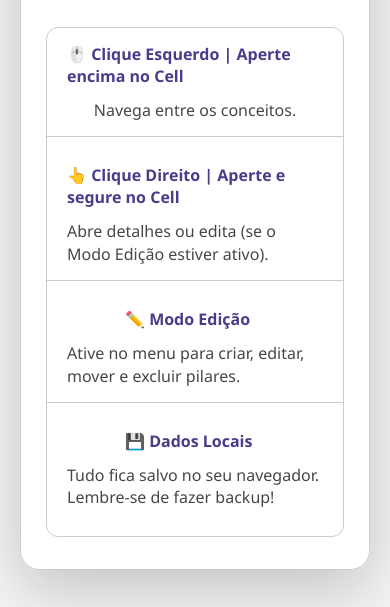
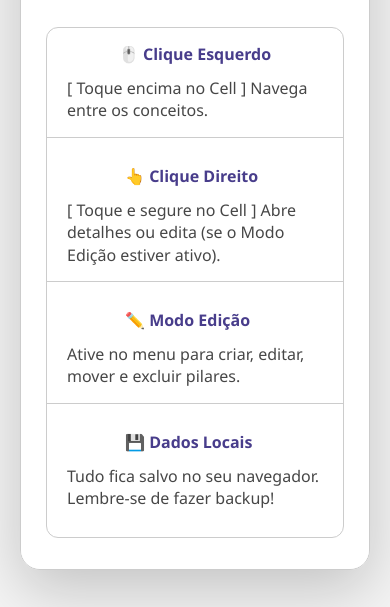
Before and after one commit to Eduardo-Guimaraes1480/pilares-dimensionais, a plain HTML site: page index.html in a window 390 px wide. Shown: the part 237-844 px from the top of the page. Drawn offline with nearby package versions, Linux system fonts and the light colour scheme; a web font is replaced by a local one.

Commit message:
5.1 - Mobile, Navegação, Busca... Conluidos

```diff
--- a/index.html
+++ b/index.html
@@ -155,12 +155,12 @@
                 <p>Este é um mapa interativo para explorar e conectar conceitos filosóficos complexos.</p>
                 <ul class="welcome-list">
                     <li class="table-row">
-                        <span class="col-label">🖱️ Clique Esquerdo | Aperte encima no Cell</span>
-                        <span class="col-desc">Navega entre os conceitos.</span>
+                        <span class="col-label">🖱️ Clique Esquerdo </span>
+                        <span class="col-desc">[ Toque encima no Cell ] Navega entre os conceitos.</span>
                     </li>
                     <li class="table-row">
-                        <span class="col-label">👆 Clique Direito | Aperte e segure no Cell</span>
-                        <span class="col-desc">Abre detalhes ou edita (se o Modo Edição estiver ativo).</span>
+                        <span class="col-label">👆 Clique Direito </span>
+                        <span class="col-desc">[ Toque e segure no Cell ] Abre detalhes ou edita (se o Modo Edição estiver ativo).</span>
                     </li>
                     <li class="table-row">
                         <span class="col-label">✏️ Modo Edição</span>
--- a/src/css/estrutura.css
+++ b/src/css/estrutura.css
@@ -1,10 +1,10 @@
 /* GERAL */
-body { font-family: 'Segoe UI', Tahoma, Geneva, Verdana, sans-serif; background-color: var(--cor-fundo); color: var(--cor-texto); margin: 0; padding: 0; text-align: center; transition: background-color 0.5s ease, color 0.5s ease; position: relative; overflow-x: hidden; }
+body { font-family: 'Segoe UI', Tahoma, Geneva, Verdana, sans-serif; background-color: var(--cor-fundo); color: var(--cor-texto); margin: 40px 0px; padding: 0; text-align: center; transition: background-color 0.5s ease, color 0.5s ease; position: relative; overflow-x: hidden; }
 body.edit-mode-active::before { content: ''; position: fixed; top: 0; left: 0; right: 0; bottom: 0; box-shadow: inset 0 0 200px 50px var(--cor-brilho-edicao); pointer-events: none; z-index: 900; opacity: 1; transition: opacity 0.5s ease; }
 
 /* HEADER */
 header#main-header {
-    position: fixed; top: 0; left: 0; width: 100%; height: 100px;
+    position: fixed; top: 0; left: 0; width: 100%; height: 120px;
     background-color: var(--cor-fundo); color: var(--cor-texto);
     padding: 0 15px; box-sizing: border-box;
     display: flex; justify-content: space-between; align-items: center;
```
